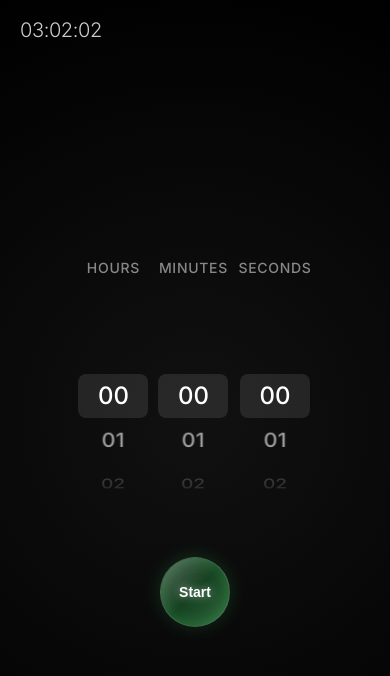
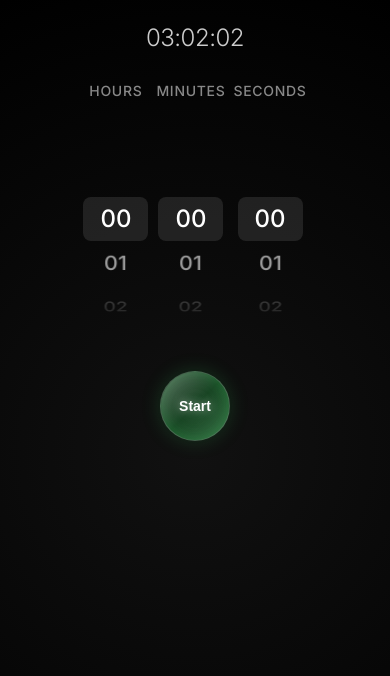
Before and after one commit to shadysaidKhimself/Stopwatch, a React (Vite) app: page / in a window 390 px wide. Shown: the top 676 px of the page. Built offline with nearby package versions, Linux system fonts and the light colour scheme; no server answers.

Commit message:
fix: adjust RWD for digits and status text overlap

```diff
--- a/src/index.css
+++ b/src/index.css
@@ -101,17 +101,18 @@ body {
   color: rgba(255, 255, 255, 0.8);
   letter-spacing: -0.02em;
   z-index: 100;
+  transition: all 0.3s ease;
 }
 
 .timer-section {
   display: flex;
   flex-direction: column;
   align-items: center;
-  gap: clamp(20px, 6vh, 60px);
+  gap: clamp(15px, 5vh, 60px);
   width: 100%;
   padding: 0 20px;
   box-sizing: border-box;
-  margin-top: 40px;
+  margin-top: 20px;
 }
 
 .pickers-group {
@@ -121,19 +122,21 @@ body {
 }
 
 .countdown-display {
-  font-size: clamp(64px, 16vw, 240px);
+  font-size: clamp(48px, 15vw, 240px);
   font-weight: 200;
   font-variant-numeric: tabular-nums;
   letter-spacing: -0.05em;
-  line-height: 1.1;
+  line-height: 1.2;
   text-align: center;
   width: 100%;
+  word-break: break-all;
 }
 
 .countdown-display.status-text {
-  font-size: clamp(40px, 10vw, 120px);
+  font-size: clamp(32px, 10vw, 120px);
   font-weight: 400;
   text-transform: uppercase;
+  line-height: 1;
 }
 
 .controls-group {
@@ -206,13 +209,21 @@ body {
 
 /* Responsive Adjustments */
 @media (max-width: 768px) {
+  .app-container {
+    justify-content: flex-start;
+    padding-top: 60px;
+  }
+
   .current-time-display {
-    top: 15px;
-    left: 20px;
+    top: 20px;
+    left: 0;
+    width: 100%;
+    text-align: center;
+    font-size: 24px;
   }
 
   .pickers-group {
-    gap: 10px;
+    gap: 8px;
   }
 
   .control-btn {
@@ -226,18 +237,25 @@ body {
   }
 
   .picker-wheel {
-    width: 70px;
+    width: 65px;
   }
 }
 
-@media (max-height: 600px) {
+@media (max-height: 700px) {
+  .app-container {
+    padding-top: 40px;
+  }
+
   .timer-section {
-    gap: 20px;
+    gap: 15px;
   }
 
   .current-time-display {
-    font-size: 24px;
+    font-size: 20px;
     top: 10px;
-    left: 10px;
+  }
+
+  .countdown-display {
+    font-size: clamp(40px, 12vw, 180px);
   }
 }
```
